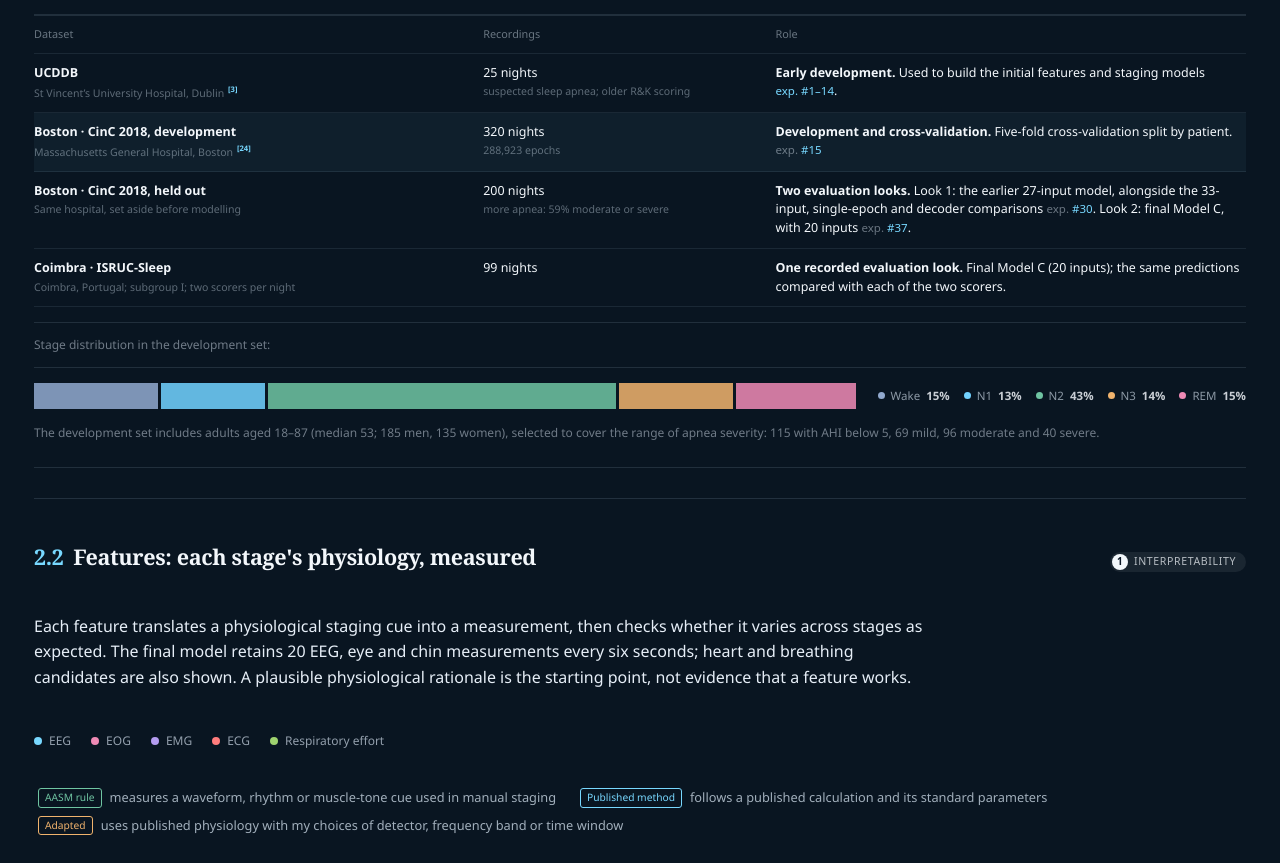
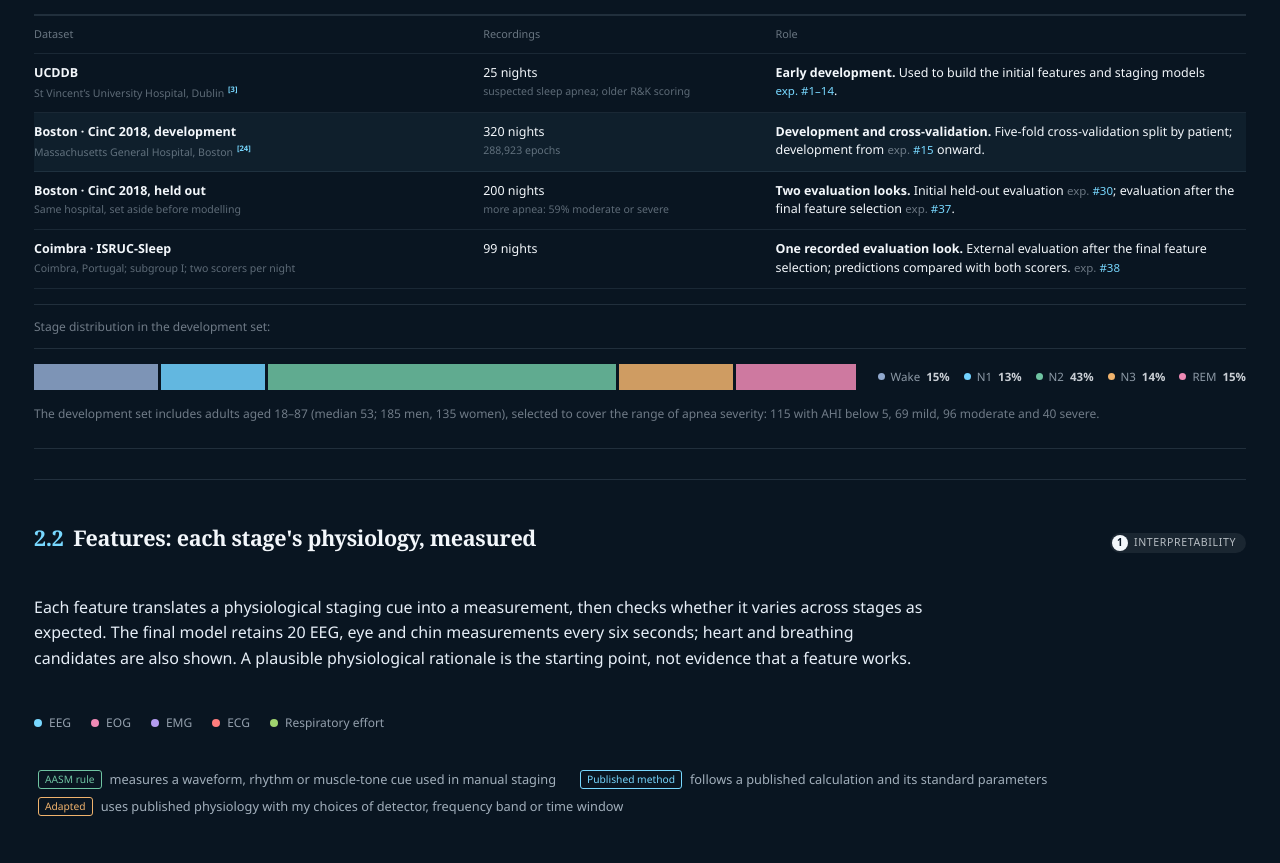
Before and after one commit to AkidaSoto/Physionet-Sleep-Staging-Experiment, a Next.js app in the folder showcase/: page / in a window 1280 px wide. Shown: the part 2960-3823 px from the top of the page. Built offline with nearby package versions, Linux system fonts and the light colour scheme.

Commit message:
Complete Coimbra experiment history and clarify dataset references

```diff
--- a/showcase/components/modules/StagingResearchDashboard.tsx
+++ b/showcase/components/modules/StagingResearchDashboard.tsx
@@ -1089,17 +1089,17 @@ function CompactStudyProtocol() {
         <div className="research-ablation-row research-data-row is-adopted" role="row">
           <span role="cell"><strong>Boston · CinC 2018, development</strong><small className="research-row-note">Massachusetts General Hospital, Boston <Citation number={24} /></small></span>
           <span role="cell">{data.source.subjects} nights<small className="research-row-note">{data.source.epochs.toLocaleString()} epochs</small></span>
-          <span role="cell"><b>Development and cross-validation.</b> Five-fold cross-validation split by patient. <Exp ids={[15]} /></span>
+          <span role="cell"><b>Development and cross-validation.</b> Five-fold cross-validation split by patient; development from <Exp ids={[15]} /> onward.</span>
         </div>
         <div className="research-ablation-row research-data-row" role="row">
           <span role="cell"><strong>Boston · CinC 2018, held out</strong><small className="research-row-note">Same hospital, set aside before modelling</small></span>
           <span role="cell">{data.generalisation?.holdout_subjects || 200} nights<small className="research-row-note">more apnea: 59% moderate or severe</small></span>
-          <span role="cell"><b>Two evaluation looks.</b> Look 1: the earlier 27-input model, alongside the 33-input, single-epoch and decoder comparisons <Exp ids={[30]} />. Look 2: final Model C, with 20 inputs <Exp ids={[37]} />.</span>
+          <span role="cell"><b>Two evaluation looks.</b> Initial held-out evaluation <Exp ids={[30]} />; evaluation after the final feature selection <Exp ids={[37]} />.</span>
         </div>
         <div className="research-ablation-row research-data-row" role="row">
           <span role="cell"><strong>Coimbra · ISRUC-Sleep</strong><small className="research-row-note">Coimbra, Portugal; subgroup I; two scorers per night</small></span>
           <span role="cell">{isrucStatus.final_complete ? isrucStatus.evaluated : 100} nights</span>
-          <span role="cell"><b>One recorded evaluation look.</b> Final Model C (20 inputs); the same predictions compared with each of the two scorers.</span>
+          <span role="cell"><b>One recorded evaluation look.</b> External evaluation after the final feature selection; predictions compared with both scorers. <Exp ids={[38]} /></span>
         </div>
       </div>
       <p className="research-dataset-line"><span>Stage distribution in the development set:</span></p>
@@ -1827,7 +1827,8 @@ const historyPhases: Array<{ phase: string; dataset: string; steps: HistoryStep[
       { n: 34, date: "Oct 22", question: "Can vague inputs be swapped for direct markers?", finding: "Swaps passed the accuracy rule, but the K-complex proxy ran the wrong way and the cleaned eye signal barely separated REM.", decision: "Check what a feature measures before testing it." },
       { n: 35, date: "Oct 22", question: "Which candidate markers mean what they claim?", finding: "Validated first: sawtooth theta (REM) and alpha dropout (N1) passed; REM eye bursts, K-complex events and slow eye movements failed.", decision: "Only validated markers enter the swaps." },
       { n: 36, date: "Oct 22", question: "Swap in the validated markers?", finding: "Passed the rule: spindle bursts for 1/f offset and gamma residual (−0.0026), sawtooth theta (−0.0019), alpha dropout (−0.0012). Only spindle bursts is used by the model (3rd-largest N2 importance); the others rank last.", decision: "Adopt the spindle swap: model C, 20 signals.", score: 0.773 },
-      { n: 37, date: "Oct 22", question: "Final test of model C (look #2)", finding: "0.729 on the same 200 held-out patients (27-signal model at look #1: 0.730).", decision: "Reported as is; no choice made from it.", score: 0.729, holdout: true }
+      { n: 37, date: "Oct 22", question: "Final test of model C (look #2)", finding: "0.729 on the same 200 held-out patients (27-signal model at look #1: 0.730).", decision: "Reported as is; no choice made from it.", score: 0.729, holdout: true },
+      { n: 38, date: "Oct 22", question: "Does final Model C transfer to Coimbra?", finding: "One recorded evaluation look on 99 nights: macro-F1 0.761 against scorer 1 and 0.751 against scorer 2; scorer-to-scorer agreement 0.802. Night 8 excluded before scoring because frontal EEG was missing.", decision: "Report both scorer comparisons and patient variation as external validation." }
     ]
   }
 ];
@@ -1841,7 +1842,7 @@ const historyWhere: Record<number, string> = {
   16: "exploration/cinc-models", 17: "exploration/cinc-features", 18: "exploration/cinc-subjects", 19: "exploration/cinc-context",
   20: "exploration/cinc-context", 21: "scripts/run_window_time_importance.py", 22: "dashboard comparison", 23: "scripts/run_window_hmm_staging.py",
   24: "staging_window_model/ablations", 25: "scripts/run_window_complexity.py", 26: "staging_window_model/cardio_full*",
-  27: "scripts/run_window_transfer.py", 28: "staging_window_model/ablations", 29: "exploration/signal-quality", 31: "exploration/no-eeg", 30: "holdout/LEDGER.csv", 32: "showcase explorer (2.2)", 33: "staging_window_model/cinc2018/feature_reduction", 34: "feature_reduction (round 2)", 35: "feature_reduction/round4_validation.csv", 36: "feature_reduction (rounds 3–4)", 37: "holdout/LEDGER.csv"
+  27: "scripts/run_window_transfer.py", 28: "staging_window_model/ablations", 29: "exploration/signal-quality", 31: "exploration/no-eeg", 30: "holdout/LEDGER.csv", 32: "showcase explorer (2.2)", 33: "staging_window_model/cinc2018/feature_reduction", 34: "feature_reduction (round 2)", 35: "feature_reduction/round4_validation.csv", 36: "feature_reduction (rounds 3–4)", 37: "holdout/LEDGER.csv", 38: "staging_window_model/transfer_isruc/FINDINGS.md; single_look.json"
 };
 
 const sectionNames: Record<string, string> = {
```
Also changed, not shown: 2 other files (tests, documents, lock files or other folders).
